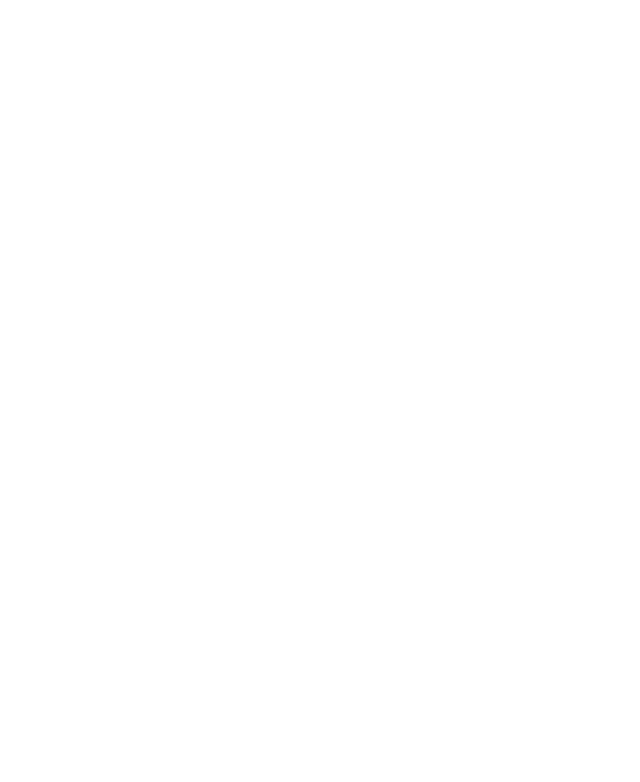
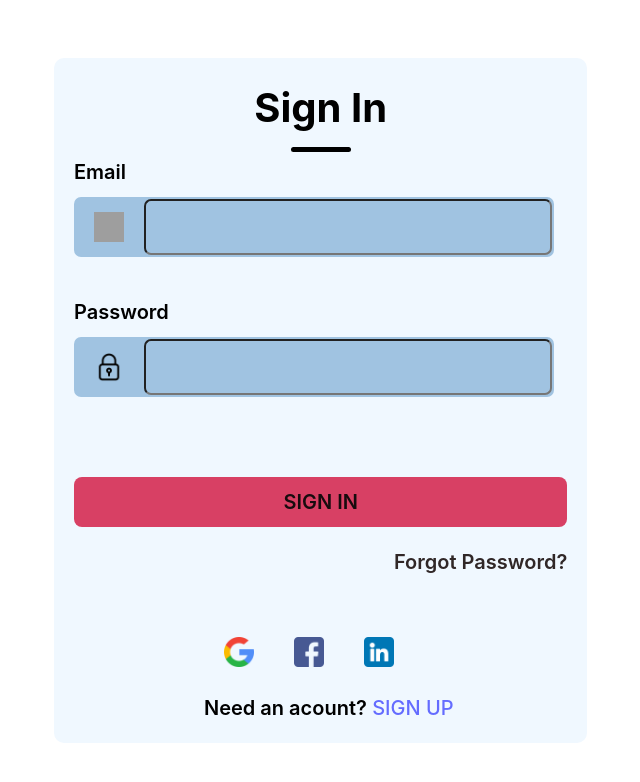
Before and after one commit to Kalpataru-parida/react-loginPage, a React (Vite) app: page / in a window 1280 px wide. Before the commit this address had no page. Shown: the top 782 px of the page, without its empty margins (426-1066 px from the left). Built offline with nearby package versions, Linux system fonts and the light colour scheme; grey boxes are pictures that could not be loaded; the HTML template or start-up script is replaced by a standard one.

Commit message:
changes routes name

```diff
--- a/src/App.jsx
+++ b/src/App.jsx
@@ -5,7 +5,7 @@
 function App() {
   return (
     <Routes>
-        <Route exact path="/SignIn" element={<SignInPage />}/>
+        <Route exact path="/" element={<SignInPage />}/>
         <Route path="/SignUp" element={<SignUpPage />}/>
     </Routes>
   );
--- a/src/components/signUpPage/signUpPage.jsx
+++ b/src/components/signUpPage/signUpPage.jsx
@@ -152,7 +152,7 @@
         </div>
         <div className="have-acc">
           Already an acount?
-          <Link to="/SignIn"> SIGN IN</Link>
+          <Link to="/"> SIGN IN</Link>
         </div>
       </div>
     </form>
```
